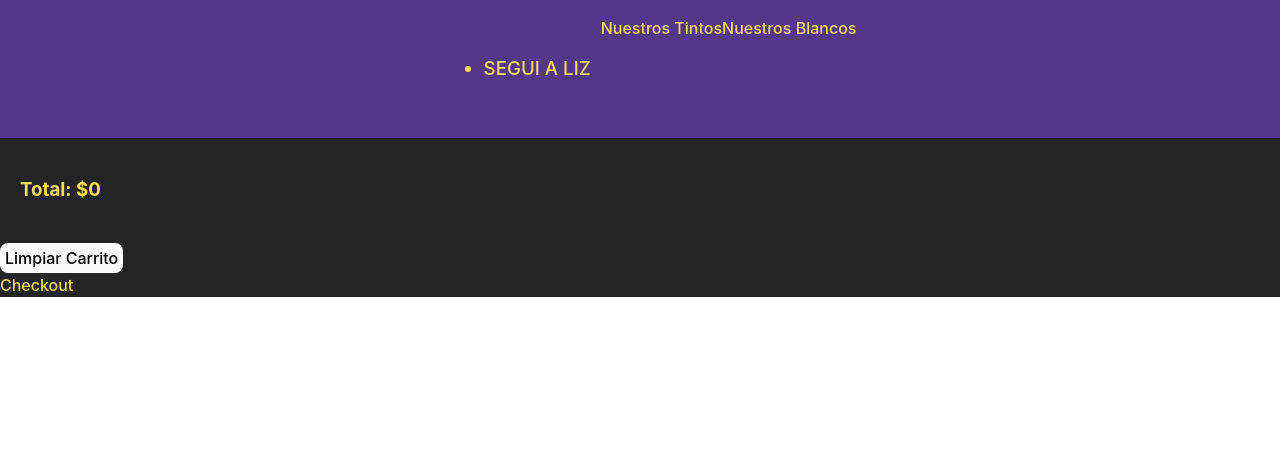
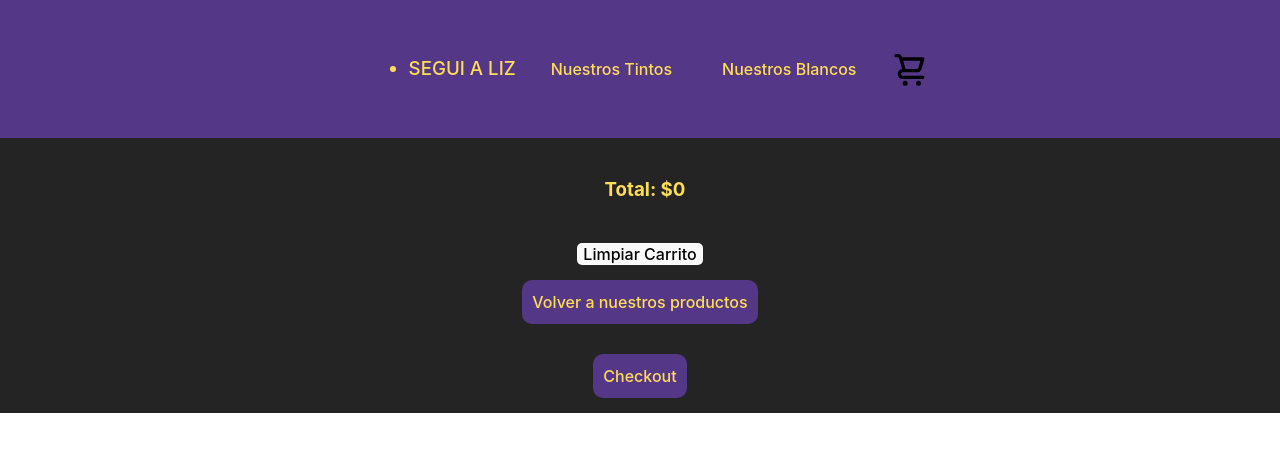
Before and after one commit to gcarnevali/e-commerce, a React (Vite) app: page /cart in a window 1280 px wide. Shown: the top 452 px of the page. Built offline with nearby package versions, Linux system fonts and the light colour scheme.

Commit message:
Entrega proyecto final

```diff
--- a/src/asyncMock.js
+++ /dev/null
@@ -1,65 +0,0 @@
-
-  const productos = [
-    {
-    id: 1,
-    name: "Aguijon de Abeja Malbec",
-    category: "Tintos",
-    price: 2300,
-    img:'/src/assets/aguijon.jpeg',
-    stock: 5,
-    descripcion: "Malbec 2020"
-    },
-    {
-    id: 2,
-    name: "LUI Moscatel Dulce",
-    category: "Blancos",
-    price: 3000,
-    img:'/src/assets/Lui Moscatel.jpeg',
-    stock: 5,
-    descripcion: "Blanco dulce Bodega LUI 2021"
-    },
-    {
-    id: 3,
-    name: "La Mitad +1 Malbec",
-    category: "Tintos",
-    price: 2500,
-    img:'/src/assets/Vino Boca.jpg',
-    descripcion: "Malbec Bodega Durigutti 2020"
-    },
-    {
-    id: 4,
-    name: "Urraca Blend Gran Reserva",
-    category: "Tintos",
-    price: 3500,
-    img: '/src/assets/Urraca Reserva.png',
-    stock: 5,
-    descripcion: "Malbec blend Urraca Vineyards 2014"
-    }
-    ];
-
-    export const getProductos = () => {
-        return new Promise((resolve) => {
-            setTimeout(() => {
-                resolve(productos)
-            }, 500)
-        })
-    }
-
-    export const getProductoById = (productoId) => {
-        return new Promise ((resolve) => {
-            setTimeout(() => {
-                resolve(productos.find(prod => prod.id === parseInt((productoId))))
-            }, 500)
-        })
-    }
-
-    export const getProductoByCategory = (productoCategory) => {
-        return new Promise ((resolve) => {
-            setTimeout(() => {
-                resolve(productos.filter(prod => prod.category === ((productoCategory))))
-            })
-        })
-
-    }
-
-    export default productos;
--- a/src/components/Cart/Cart.jsx
+++ b/src/components/Cart/Cart.jsx
@@ -16,10 +16,11 @@ const Cart = () => {
     }
 
     return (
-        <div>
+        <div className="GoToCheckout">
             {cart.map(p => <CartItem key={p.id} {...p} />)}
             <h3> Total: ${total()}</h3>
             <button onClick={() => clearCart()} className="Button">Limpiar Carrito</button>
+            <Link to='/' className="Option">Volver a nuestros productos</Link>
             <Link to='/checkout' className="Option">Checkout</Link>
         </div>
     )
--- a/src/components/CartItem/CartItem.jsx
+++ b/src/components/CartItem/CartItem.jsx
@@ -1,15 +1,14 @@
 import React from 'react';
-import { CartContext } from '../../context/CartContext';
 
-const CartItem = ({ name, cantidad, price, onClearItem }) => {
+
+const CartItem = ({ name, cantidad, price, onClearItem, img }) => {
 
   return (
-    <div>
+    <div className='ResumenCart'>
       <h3>{name}</h3>
       <p>Cantidad: {cantidad}</p>
       <p>Precio unitario: ${price}</p>
-      <p>Total: ${price * cantidad}</p>
-      <button onClick={onClearItem}>Clear</button>
+      <p>Subtotal: ${price * cantidad}</p>
     </div>
   );
 };
--- a/src/components/CartWidget/CartWidget.jsx
+++ b/src/components/CartWidget/CartWidget.jsx
@@ -1,4 +1,5 @@
 import React from "react"
+import cart from "../../assets/cart.svg"
 import { useContext } from "react"
 import { CartContext } from "../../context/CartContext"
 import { Link } from "react-router-dom"
@@ -7,13 +8,10 @@ const CartWidget = () => {
   const { cantidadTotal } = useContext(CartContext);
 
   return (
-    <div className="imagen">
-      <Link to='/cart' className='CartWidget' style={{ display: cantidadTotal > 0 ? 'block' : 'none' }}>
-        <svg xmlns="http://www.w3.org/2000/svg" fill="none" viewBox="0 0 24 24" strokeWidth={1.5} stroke="currentColor">
-          <path strokeLinecap="round" strokeLinejoin="round" d="M2.25 3h1.386c.51 0 .955.343 1.087.835l.383 1.437M7.5 14.25a3 3 0 00-3 3h15.75m-12.75-3h11.218c1.121-2.3 2.1-4.684 2.924-7.138a60.114 60.114 0 00-16.536-1.84M7.5 14.25L5.106 5.272M6 20.25a.75.75 0 11-1.5 0 .75.75 0 011.5 0zm12.75 0a.75.75 0 11-1.5 0 .75.75 0 011.5 0z" />
-        </svg> {cantidadTotal}
-      </Link>
-    </div>
+    <Link to='/cart' className='CartWidget' style={{ display: cantidadTotal }}>
+      <img src={cart} alt="cart-widget" className="carrito" />
+      {cantidadTotal}
+    </Link>
   )
 }
 
--- a/src/components/ItemDetail/ItemDetail.jsx
+++ b/src/components/ItemDetail/ItemDetail.jsx
@@ -4,7 +4,7 @@ import { Link } from "react-router-dom";
 
 import { CartContext } from "../../context/CartContext";
 
-const ItemDetail = ({ id, name, img, description, price, stock, cantidad}) => {
+const ItemDetail = ({ id, name, img, descripcion, price, stock, cantidad }) => {
     const [cantidadAgregada, setCantidadAgregada] = useState(0)
     const { addItem } = useContext(CartContext)
     const handleOnAdd = (cantidad) => {
@@ -26,7 +26,7 @@ const ItemDetail = ({ id, name, img, description, price, stock, cantidad}) => {
                 <img src={img} alt={name} className="ItemImg" />
             </picture>
             <section>
-                <p className="Info"> Descripcion: {description} </p>
+                <p className="Info"> Descripcion: {descripcion} </p>
                 <p className="Info"> Precio: ${price} </p>
                 <p className="Info"> Cantidad: {stock}</p>
             </section>
--- a/src/components/NavBar/NavBar.jsx
+++ b/src/components/NavBar/NavBar.jsx
@@ -11,6 +11,8 @@ const NavBar = () => {
 
             <CartWidget />
         </ul>
+
+
     </nav>
 }
 
--- a/src/components/services/firebaseConfig.js
+++ b/src/components/services/firebaseConfig.js
@@ -8,13 +8,12 @@ import { initializeApp } from "firebase/app";
 // Your web app's Firebase configuration
 // For Firebase JS SDK v7.20.0 and later, measurementId is optional
 const firebaseConfig = {
-  apiKey: "AIzaSyDSAxvxrSEITkgUuN0ci05d_VO4K0KBUyY",
-  authDomain: "seguializ-commerce.firebaseapp.com",
-  projectId: "seguializ-commerce",
-  storageBucket: "seguializ-commerce.appspot.com",
-  messagingSenderId: "1011693193182",
-  appId: "1:1011693193182:web:88295a112ba5d76f9cff4f",
-  measurementId: "G-82VFV135XX"
+  apiKey: process.env.REACT_APP_apiKey,
+  authDomain: process.env.REACT_APP_authDomain,
+  projectId: process.REACT_APP_projectId,
+  storageBucket: process.env.REACT_APP_storageBucket,
+  messagingSenderId: process.env.REACT_APP_messagingSenderId,
+  appId: process.REACT_APP_appId,
 };
 
 // Initialize Firebase
--- a/src/context/CartContext.jsx
+++ b/src/context/CartContext.jsx
@@ -40,7 +40,7 @@ export const CartProvider = ({ children }) => {
     }
 
     return (
-        <CartContext.Provider value={{ cart, addItem, removeItem, clearCart, total }}>
+        <CartContext.Provider value={{ cart, addItem, removeItem, clearCart, isInCart, total }}>
             {children}
         </CartContext.Provider>
     )
--- a/src/index.css
+++ b/src/index.css
@@ -21,53 +21,65 @@ body {
   margin: 0;
   width: 100%;
   height: fit-content;
-  flex-direction:column;
+  flex-direction: column;
   justify-content: center;
   align-items: center;
   background-color: #242424;
 
 }
 
-.item-card{
+.item-card {
   display: flex;
   flex-direction: column;
   justify-content: center;
   width: 100%;
 }
 
-.item-card_image{
+.item-card_image {
   justify-content: center;
   display: flex;
   flex-direction: row;
 }
 
-img{
+img {
   height: 250px;
   width: 200px;
   display: flex;
 }
-nav{
+
+picture {
+  display: flex;
+  justify-content: center;
+}
+
+nav {
   background-color: #553788;
   display: flex;
   flex-direction: row;
   justify-content: space-between;
-  justify-content:center;
+  justify-content: center;
   text-align: center;
   width: 100%;
+
 }
-.nav-menu{
+
+.nav-menu {
   display: flex;
   flex-direction: row;
+  justify-content: center;
+  align-items: center;
+}
 
-}
-.nav-item{
+.nav-item {
   display: flex;
   justify-content: space-between;
 }
-.nav-link{
+
+.nav-link {
   display: flex;
   flex-direction: row;
 }
+
 a {
   font-weight: 500;
   color: #ffdd59;
@@ -75,6 +87,8 @@ a {
   text-align: center;
   display: flex;
 }
+
+
 a:hover {
   color: #535bf2;
 }
@@ -84,7 +98,96 @@ h1 {
   line-height: 1.1;
   display: flex;
   justify-content: center;
+  color: #ffdd59;
 }
+
+h2 {
+  color: #ffdd59;
+  display: flex;
+  justify-content: center;
+}
+
+.Info {
+  display: flex;
+  justify-content: center;
+}
+
+.Option {
+  display: flex;
+  align-items: center;
+  justify-content: center;
+  border-radius: 10px;
+  background: #553788;
+  padding: 10px;
+  margin: 15px;
+}
+
+footer {
+  display: flex;
+  justify-content: center;
+
+}
+
+.Controles {
+  display: flex;
+  justify-content: space-between;
+  height: min-content;
+  width: 100%;
+}
+
+Button {
+  display: flex;
+  align-items: center;
+  justify-content: center;
+}
+
+.createOrder {
+  display: flex;
+  color: #ffdd59;
+}
+
+.CardItem {
+  display: flex;
+  flex-direction: column;
+  flex-wrap: wrap;
+  justify-content: center;
+  width: 100%;
+  height: fit-content;
+}
+
+.Form {
+  display: flex;
+  flex-direction: row;
+  justify-content: center;
+
+}
+
+.Label {
+  display: flex;
+  padding: 10px;
+  justify-content: center;
+  align-items: center;
+}
+
+input {
+  display: flex;
+  margin: 10px;
+}
+
+.ResumenCart {
+  display: flex;
+  flex-direction: column;
+  align-items: center;
+  justify-content: center;
+}
+
+.GoToCheckout {
+  display: flex;
+  flex-direction: column;
+  align-items: center;
+  justify-content: center;
+}
+
 h3 {
   padding-top: 20px;
   padding-bottom: 20px;
@@ -93,7 +196,12 @@ padding-right: 10px;
   color: #ffdd59;
 }
 
-.botones{
+h4 {
+  display: flex;
+  flex-direction: row;
+}
+
+.botones {
   padding-top: 20px;
   padding-bottom: 20px;
   padding-right: 20px;
@@ -105,9 +213,9 @@ color: #ffdd59;
 }
 
 button {
-  border-radius: 8px;
-  border: 10px;
-  padding: 5px 5px;
+  border-radius: 5px;
+  border: 5px;
+  padding: 5;
   font-size: 1em;
   font-weight: 500;
   font-family: inherit;
@@ -117,31 +225,47 @@ button {
 
   background-color: #553788;
 }
+
 button:hover {
   border-color: #646cff;
 }
+
 button:focus,
 button:focus-visible {
   outline: 4px auto -webkit-focus-ring-color;
-}*/
+}
 
-svg {
-height: fit-content;
+.CartWidget {
   display: flex;
-width: 100%;
-max-height: 25px;
-padding-top: 30px;
-padding-right: 10px;
-padding-left: 0px;
+  flex-direction: column;
+  align-items: center;
+  justify-content: center;
+  max-height: 50px;
+  color: #ffffff;
+
 }
+
+.carrito {
+  display: flex;
+  padding-left: 10px;
+  flex-direction: column;
+  align-items: center;
+  justify-content: center;
+  max-height: 40px;
+  color: #ffffff;
+  width: fit-content;
+}
+
 @media (prefers-color-scheme: light) {
   :root {
     color: #213547;
     background-color: #ffffff;
   }
+
   a:hover {
     color: #747bff;
   }
+
   button {
     background-color: #f9f9f9;
   }
```
Also changed, not shown: src/components/Checkout/Checkout.jsx (+50 -40 lines), readme.md.txt (added), src/assets/cart.jpg (added), 1 other file (tests, documents, lock files or other folders). Lines whose indentation alone changed are shown as unchanged.
